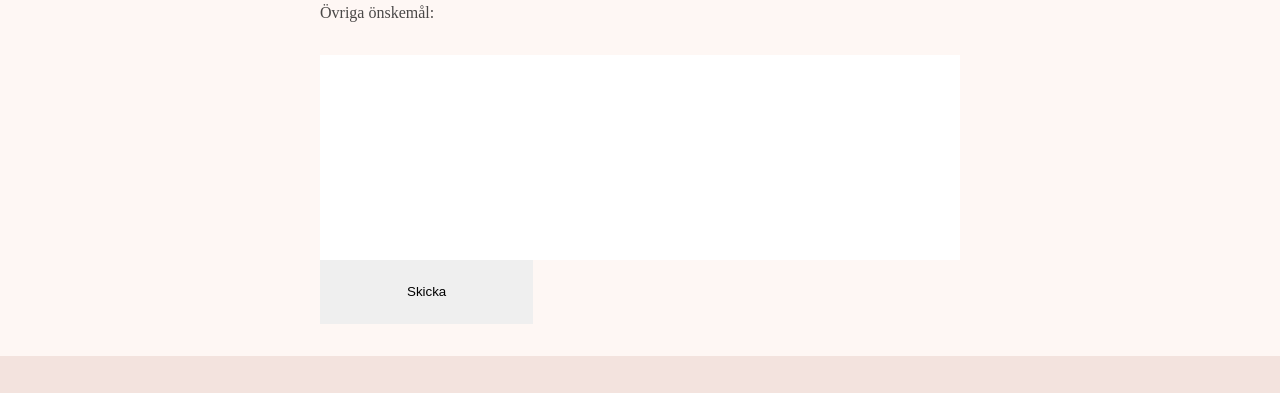
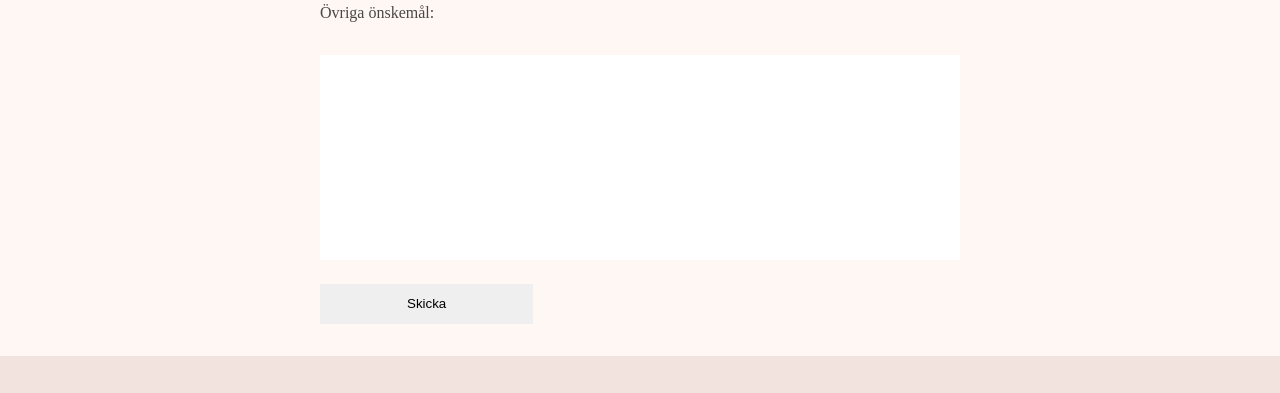
Before and after one commit to Felwo/FE22-html-mp2-felix-wong, a plain HTML site: page html/contact.html in a window 1280 px wide. Shown: the part 324-717 px from the top of the page. Drawn offline with Linux system fonts and the light colour scheme.

Commit message:
Nvm it wasn't subgrid issue, but skill issue. Anyhow should be fixed by now

```diff
--- a/css/style.css
+++ b/css/style.css
@@ -1,10 +1,6 @@
 @import url('https://fonts.googleapis.com/css2?family=Noto+Sans+JP:wght@400;700&family=Noto+Serif+JP&display=swap');
 
-/* Färger tagna från deras hemsida: https: //www.koket.lu/#/ och bilder från deras instagram
-
-OBS!
-Contact.html css använder jag subgrid som bara funka på firefox just nu(15 sep 2022) annars kommer utseende ser annorlunda ut.
-https: //developer.mozilla.org/en-US/docs/Web/CSS/CSS_Grid_Layout/Subgrid#browser_compatibility
+/* Färger tagna från deras hemsida: https: //www.koket.lu/#/ och bild från deras instagram
 */
 :root {
     --clr-background-: #fef7f4;
@@ -269,5 +265,6 @@ tr {
 }
 
 .contact-section input {
+    margin-top: 1.5rem;
     grid-row: 3 /span 1;
 }
```
